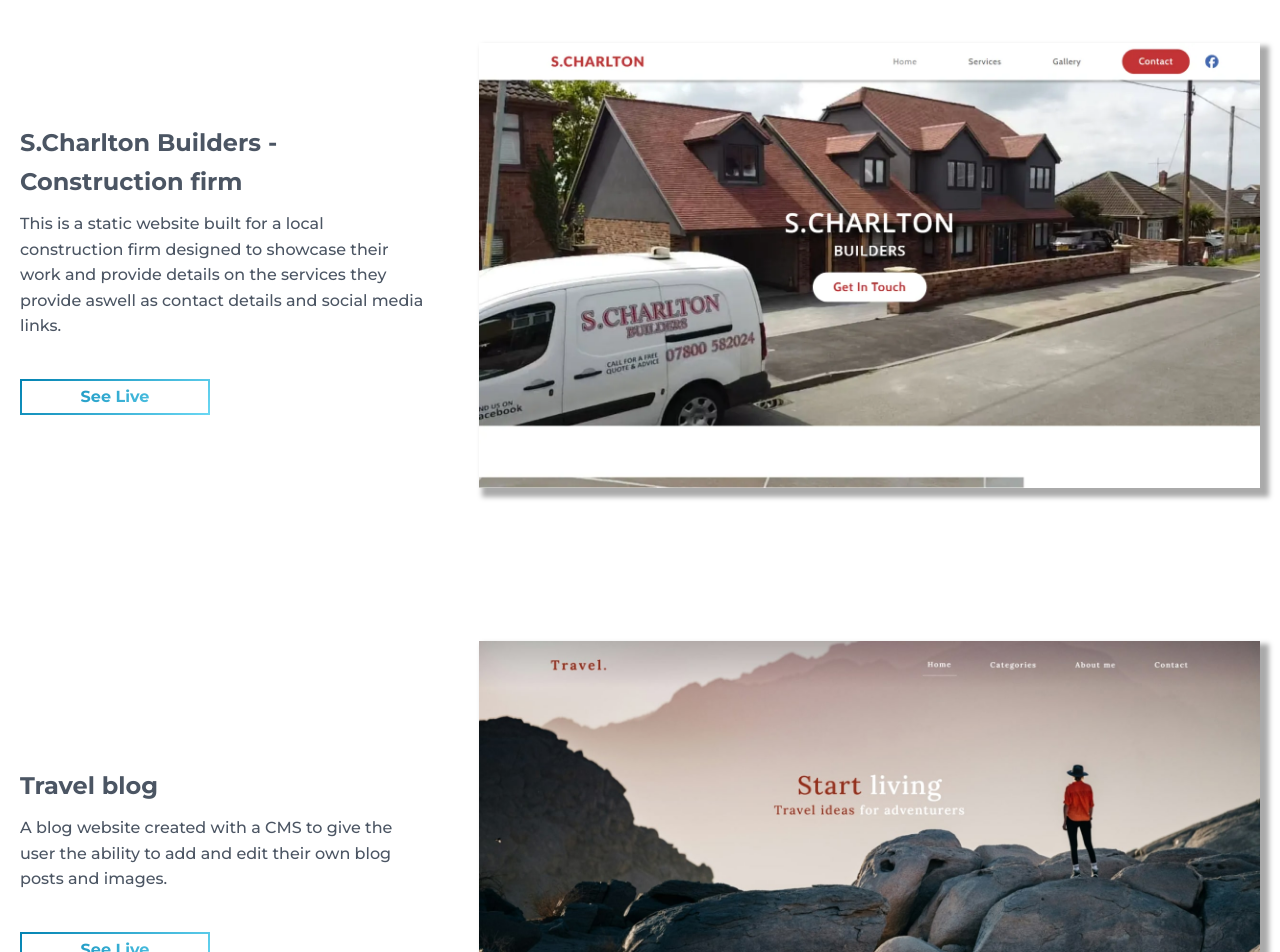
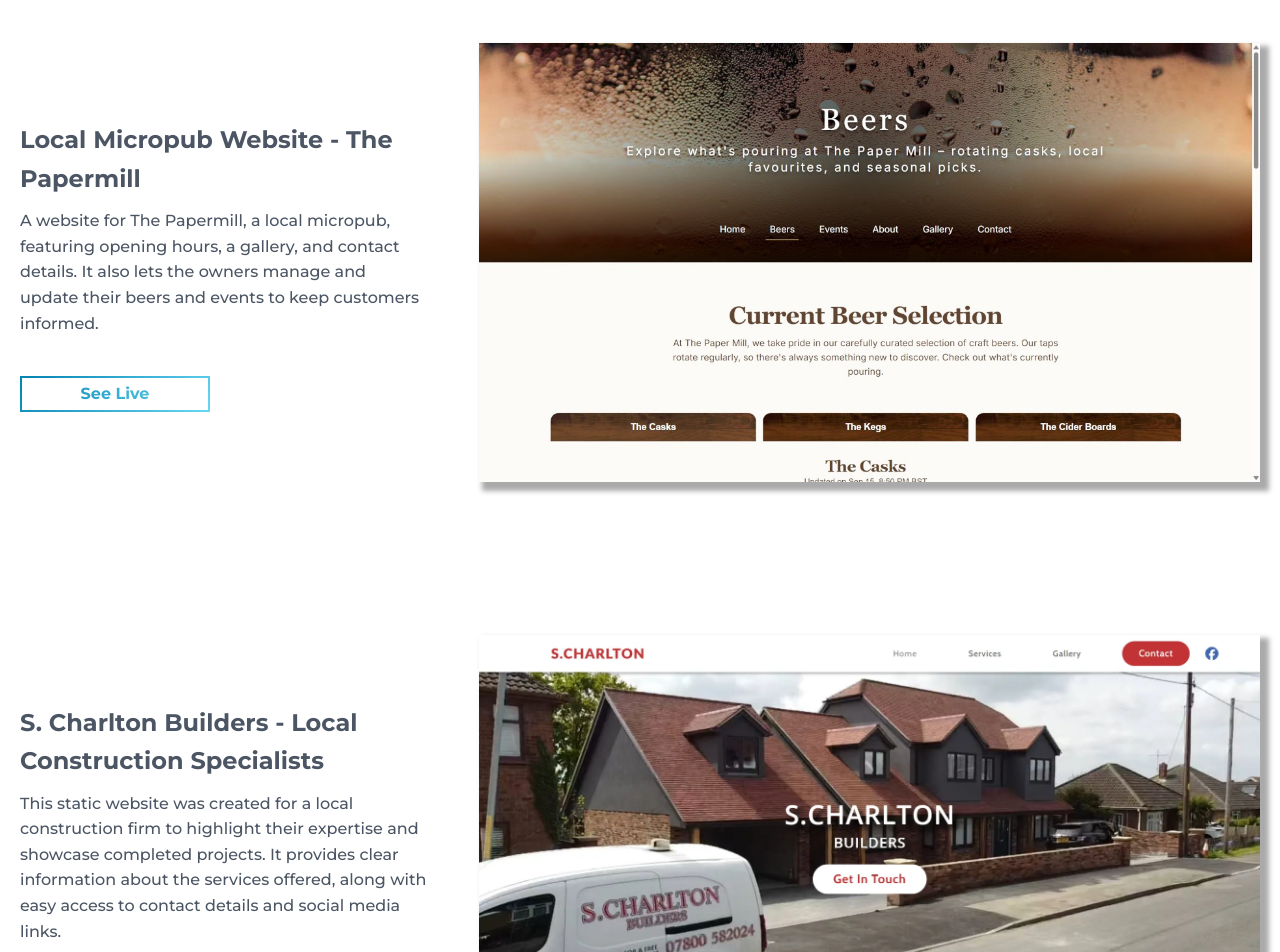
Before and after one commit to Charlton305/portfolio, a React (Vite) app: page / in a window 1280 px wide. Shown: the part 4480-5432 px from the top of the page. Built offline with nearby package versions, Linux system fonts and the light colour scheme.

Commit message:
Add papermill to portfolio. Round edge of services container

```diff
--- a/src/assets/projects.js
+++ b/src/assets/projects.js
@@ -1,12 +1,21 @@
 import blogImage from "./images/blog.jpg"
 import expenseTrackerImage from "./images/expense-tracker-screenshot.png"
 import sCharltonImage from "./images/s-charlton-screenshot.webp"
+import papermillImage from "./images/papermill.jpg"
 
 const projects = [
   {
-    title: "S.Charlton Builders - Construction firm",
+    title: "Local Micropub Website - The Papermill",
     textContent:
-      "This is a static website built for a local construction firm designed to showcase their work and provide details on the services they provide aswell as contact details and social media links.",
+      "A website for The Papermill, a local micropub, featuring opening hours, a gallery, and contact details. It also lets the owners manage and update their beers and events to keep customers informed.",
+    image: papermillImage,
+    liveSite: "https://pub.charltonwebdev.com/",
+    altText: "A screenshot of a micropub website.",
+  },
+  {
+    title: "S. Charlton Builders - Local Construction Specialists",
+    textContent:
+      "This static website was created for a local construction firm to highlight their expertise and showcase completed projects. It provides clear information about the services offered, along with easy access to contact details and social media links.",
     image: sCharltonImage,
     liveSite: "https://s-charlton-builders.charltonwebdev.com",
     altText: "A screenshot of a construction company website.",
@@ -14,7 +23,7 @@
   {
     title: "Travel blog",
     textContent:
-      "A blog website created with a CMS to give the user the ability to add and edit their own blog posts and images.",
+      "A dynamic website built with a content management system, giving the user full control to publish, update, and manage their own travel stories and photos.",
     image: blogImage,
     liveSite: "https://travel.charltonwebdev.com/",
     altText: "A screenshot of a travel blog website.",
@@ -22,7 +31,7 @@
   {
     title: "Expense tracker app",
     textContent:
-      "This is a basic expense tracker app designed to showcase my skills as a web developer. It allows the user to login, to add, update and delete expenses and to retrieve any existing data when they return to the app.",
+      "A simple web application built to demonstrate core development skills. Users can log in securely, record their expenses, update or remove entries, and access their saved data on return.",
     image: expenseTrackerImage,
     liveSite: "http://expensify.charltonwebdev.com",
     altText: "A screenshot of an expense tracker app.",
--- a/src/assets/styles/components/_services.scss
+++ b/src/assets/styles/components/_services.scss
@@ -33,6 +33,8 @@
   flex-direction: column;
   align-items: center;
   justify-content: center;
+  border-radius: 1rem;
+  overflow: hidden;
 
   @media (max-width: 1060px) {
     border-radius: 1rem;
```
Also changed, not shown: src/assets/images/papermill.jpg (added).
